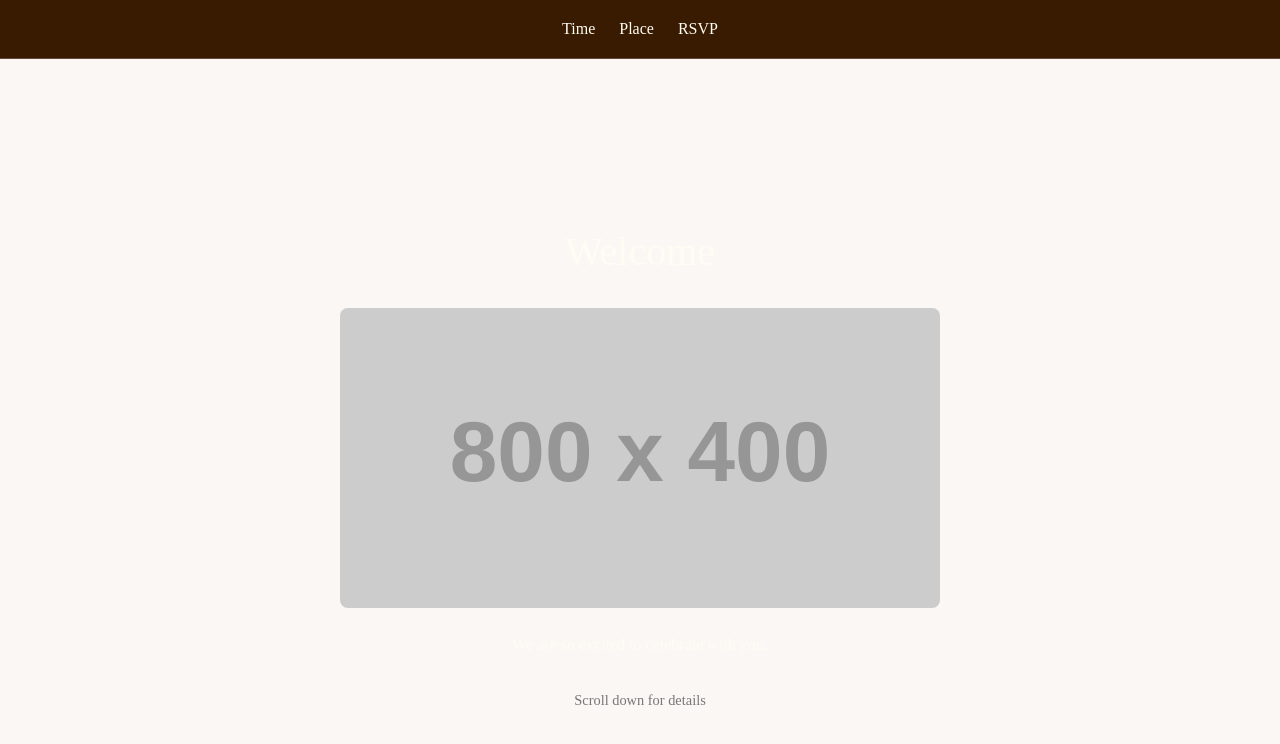
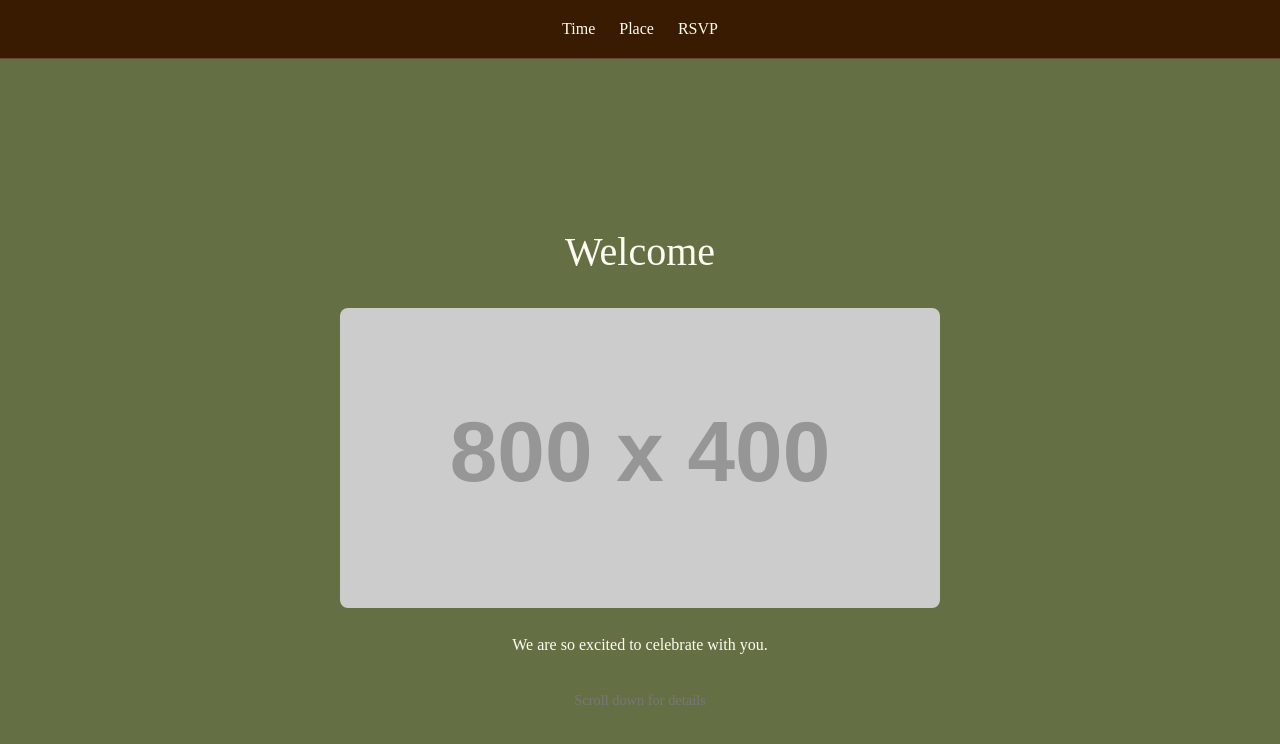
Before and after one commit to ramessey/ramessey.github.io, a Jekyll site: the page reception.html, which Jekyll copies as it is, in a window 1280 px wide and 900 px high. Shown: the top 744 px of the window. Built offline with Jekyll 4.4.1, drawn with Linux system fonts in a browser that asks for light colours.

Commit message:
Change background colors and add RSVP styles
Updated color variables for various sections and added styles for RSVP section.

```diff
--- a/reception.html
+++ b/reception.html
@@ -11,10 +11,10 @@
       --bg: #faf7f5;
       --text: #2f2f2f;
 
-      --welcome-bg: #faf7f5;
-      --time-bg: #ffffff;
-      --place-bg: #f3ede9;
-      --rsvp-bg: #f8f4f2;
+      --welcome-bg: #647043;
+      --time-bg: #6b2c35;
+      --place-bg: #53627c;
+      --rsvp-bg: #e4c5c3;
     }
 
     * {
@@ -81,6 +81,7 @@
       font-family: "Citadel Script", "Brush Script MT", cursive;
       font-weight: 400;
       margin-bottom: 1rem;
+      color: #fffcf3;
     }
 
     h1 {
@@ -188,7 +189,10 @@
     </div>
   </section>
 
-        <section id="rsvp" style="background: var(--rsvp-bg); color: #170b01;" style="background: var(--rsvp-bg);">
+            <section id="rsvp" style="background: var(--rsvp-bg); color: #170b01;">
+      <style>
+        #rsvp h1, #rsvp h2 { color: #170b01; }
+      </style>
     <div class="content">
       <h2>RSVP</h2>
       <p>Please respond by May 1, 2026</p>
```
